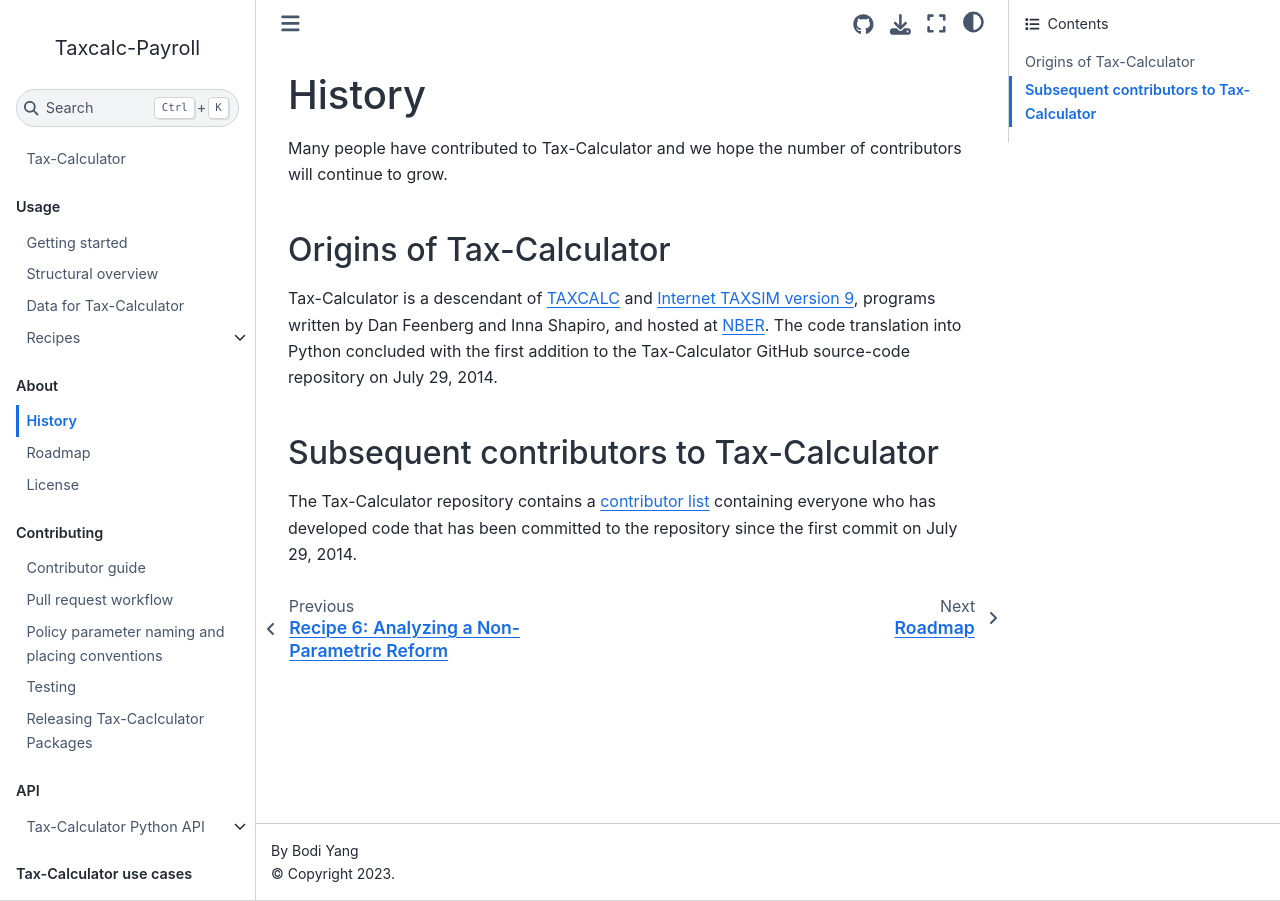
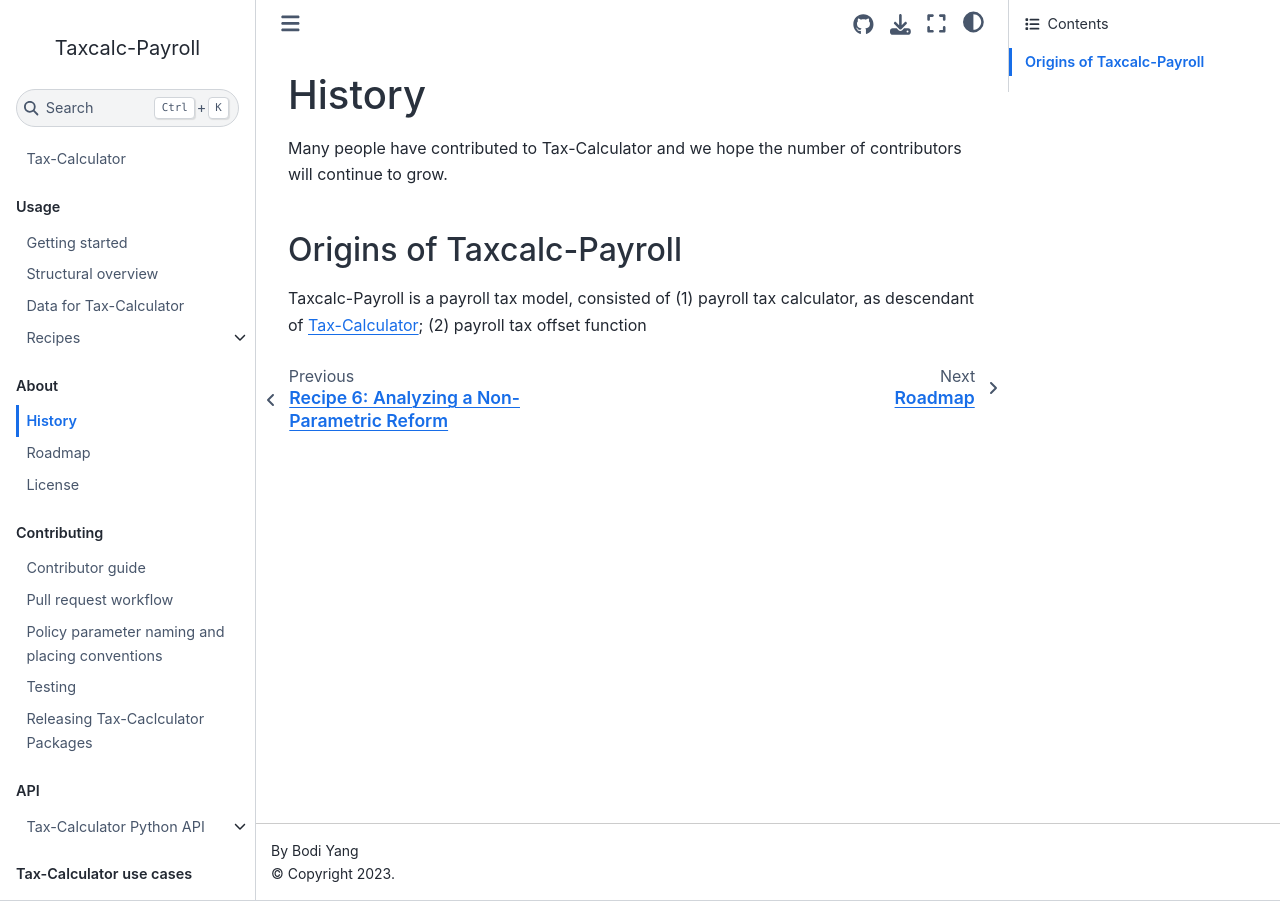
Before and after one commit to bodiyang/Taxcalc-Payroll, a Jupyter Book: the page built from docs/about/history.md, in a window 1280 px wide. Built offline with Jupyter Book 1.0.4 settings and Sphinx 7.4.7 and the Sphinx Book theme 1.1.4, drawn with Linux system fonts in a browser that asks for light colours; pages that are not in the unit, such as notebooks, are missing from menus.

Commit message:
Update history.md

```diff
--- a/docs/about/history.md
+++ b/docs/about/history.md
@@ -3,10 +3,6 @@ History
 
 Many people have contributed to Tax-Calculator and we hope the number of contributors will continue to grow.
 
-## Origins of Tax-Calculator
+## Origins of Taxcalc-Payroll
 
-Tax-Calculator is a descendant of [TAXCALC](https://www.nber.org/taxcalc/) and [Internet TAXSIM version 9](https://users.nber.org/~taxsim/taxsim9/), programs written by Dan Feenberg and Inna Shapiro, and hosted at [NBER](https://users.nber.org/). The code translation into Python concluded with the first addition to the Tax-Calculator GitHub source-code repository on July 29, 2014.
-
-## Subsequent contributors to Tax-Calculator
-
-The Tax-Calculator repository contains a [contributor list](https://github.com/PSLmodels/Tax-Calculator/graphs/contributors) containing everyone who has developed code that has been committed to the repository since the first commit on July 29, 2014.
+Taxcalc-Payroll is a payroll tax model, consisted of (1) payroll tax calculator, as descendant of [Tax-Calculator](https://github.com/PSLmodels/Tax-Calculator); (2) payroll tax offset function
```
